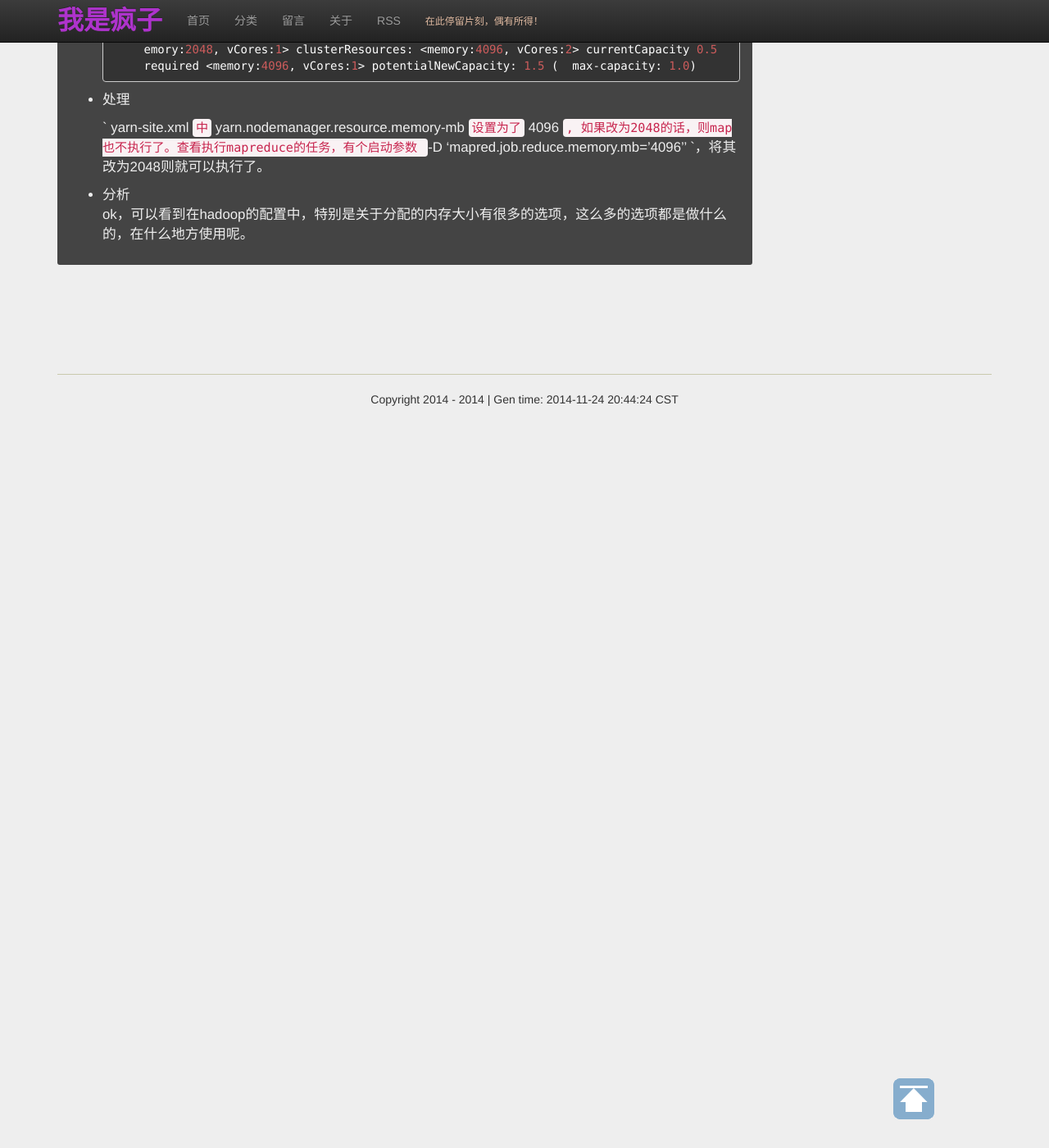
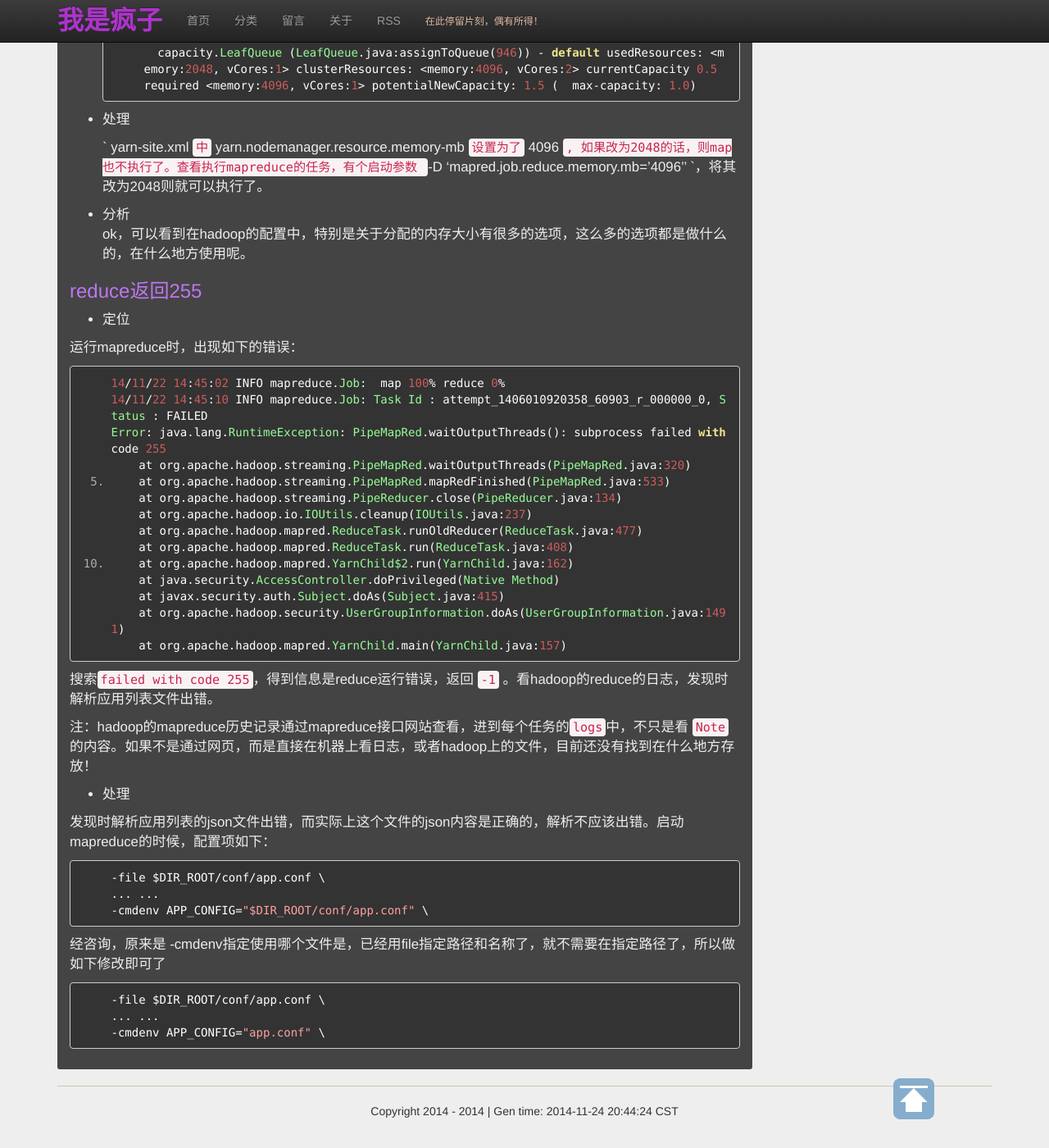
Before and after one commit to jgj1986/jgj1986.github.io, a Jekyll site: the page built from _posts/bigdata/2014-11-08-hadoop-issue.md, in a window 1280 px wide and 1400 px high, scrolled down 270 px. Shown: the whole window at 82% size. Built offline with Jekyll 4.4.1, drawn with Linux system fonts in a browser that asks for light colours; nearby versions of some CDN libraries; comment, search, counter and statistics services are not loaded.

Commit message:
add the one hadoop issue
Signed-off-by: guojun.jin <guojun.jin@mjyun.com>

```diff
--- a/_posts/bigdata/2014-11-08-hadoop-issue.md
+++ b/_posts/bigdata/2014-11-08-hadoop-issue.md
@@ -25,3 +25,44 @@
 
 * 分析
   ok，可以看到在hadoop的配置中，特别是关于分配的内存大小有很多的选项，这么多的选项都是做什么的，在什么地方使用呢。
+
+###reduce返回255
+
+* 定位
+
+运行mapreduce时，出现如下的错误：
+
+    14/11/22 14:45:02 INFO mapreduce.Job:  map 100% reduce 0%
+    14/11/22 14:45:10 INFO mapreduce.Job: Task Id : attempt_1406010920358_60903_r_000000_0, Status : FAILED
+    Error: java.lang.RuntimeException: PipeMapRed.waitOutputThreads(): subprocess failed with code 255
+        at org.apache.hadoop.streaming.PipeMapRed.waitOutputThreads(PipeMapRed.java:320)
+        at org.apache.hadoop.streaming.PipeMapRed.mapRedFinished(PipeMapRed.java:533)
+        at org.apache.hadoop.streaming.PipeReducer.close(PipeReducer.java:134)
+        at org.apache.hadoop.io.IOUtils.cleanup(IOUtils.java:237)
+        at org.apache.hadoop.mapred.ReduceTask.runOldReducer(ReduceTask.java:477)
+        at org.apache.hadoop.mapred.ReduceTask.run(ReduceTask.java:408)
+        at org.apache.hadoop.mapred.YarnChild$2.run(YarnChild.java:162)
+        at java.security.AccessController.doPrivileged(Native Method)
+        at javax.security.auth.Subject.doAs(Subject.java:415)
+        at org.apache.hadoop.security.UserGroupInformation.doAs(UserGroupInformation.java:1491)
+        at org.apache.hadoop.mapred.YarnChild.main(YarnChild.java:157)
+
+搜索`failed with code 255`，得到信息是reduce运行错误，返回 `-1` 。看hadoop的reduce的日志，发现时解析应用列表文件出错。
+
+
+注：hadoop的mapreduce历史记录通过mapreduce接口网站查看，进到每个任务的`logs`中，不只是看 `Note` 的内容。如果不是通过网页，而是直接在机器上看日志，或者hadoop上的文件，目前还没有找到在什么地方存放！
+
+
+* 处理
+
+发现时解析应用列表的json文件出错，而实际上这个文件的json内容是正确的，解析不应该出错。启动mapreduce的时候，配置项如下：
+
+    -file $DIR_ROOT/conf/app.conf \
+    ... ...
+    -cmdenv APP_CONFIG="$DIR_ROOT/conf/app.conf" \
+
+经咨询，原来是 -cmdenv指定使用哪个文件是，已经用file指定路径和名称了，就不需要在指定路径了，所以做如下修改即可了
+
+    -file $DIR_ROOT/conf/app.conf \
+    ... ...
+    -cmdenv APP_CONFIG="app.conf" \
```
Also changed, not shown: _posts/linux/2014-11-16-linux_total.md (+1 -0 lines).
